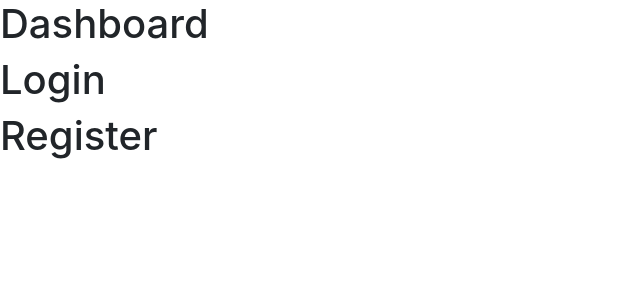
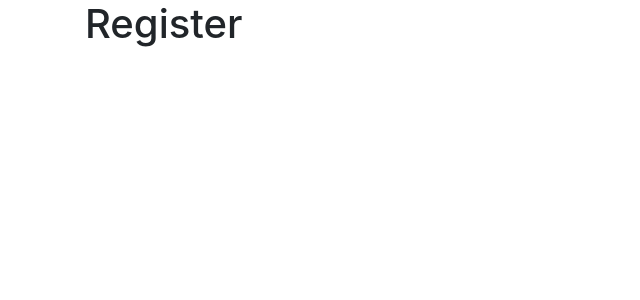
Before and after one commit to manuelcasanova/pern-authentication-tutorial, a React (Create React App) app in the folder client/: page /register in a window 1280 px wide. Shown: the top 300 px of the page, without its empty margins (0-640 px from the left). Built offline with nearby package versions, Linux system fonts and the light colour scheme.

Commit message:
Declare routes. DIFFERENT FROM TUTORIAL because of react-router-dom v6

```diff
--- a/client/src/App.js
+++ b/client/src/App.js
@@ -15,9 +15,13 @@
   return (
     <Fragment>
       <Router>
-        <Dashboard />
-        <Login />
-        <Register />
+        <div className="container">
+          <Routes>
+            <Route path="/login" element={<Login />} />
+            <Route path="/register" element={<Register />} />
+            <Route path="/dashboard" element={<Dashboard />} />
+          </Routes>
+        </div>
       </Router>
     </Fragment>
   );
```
